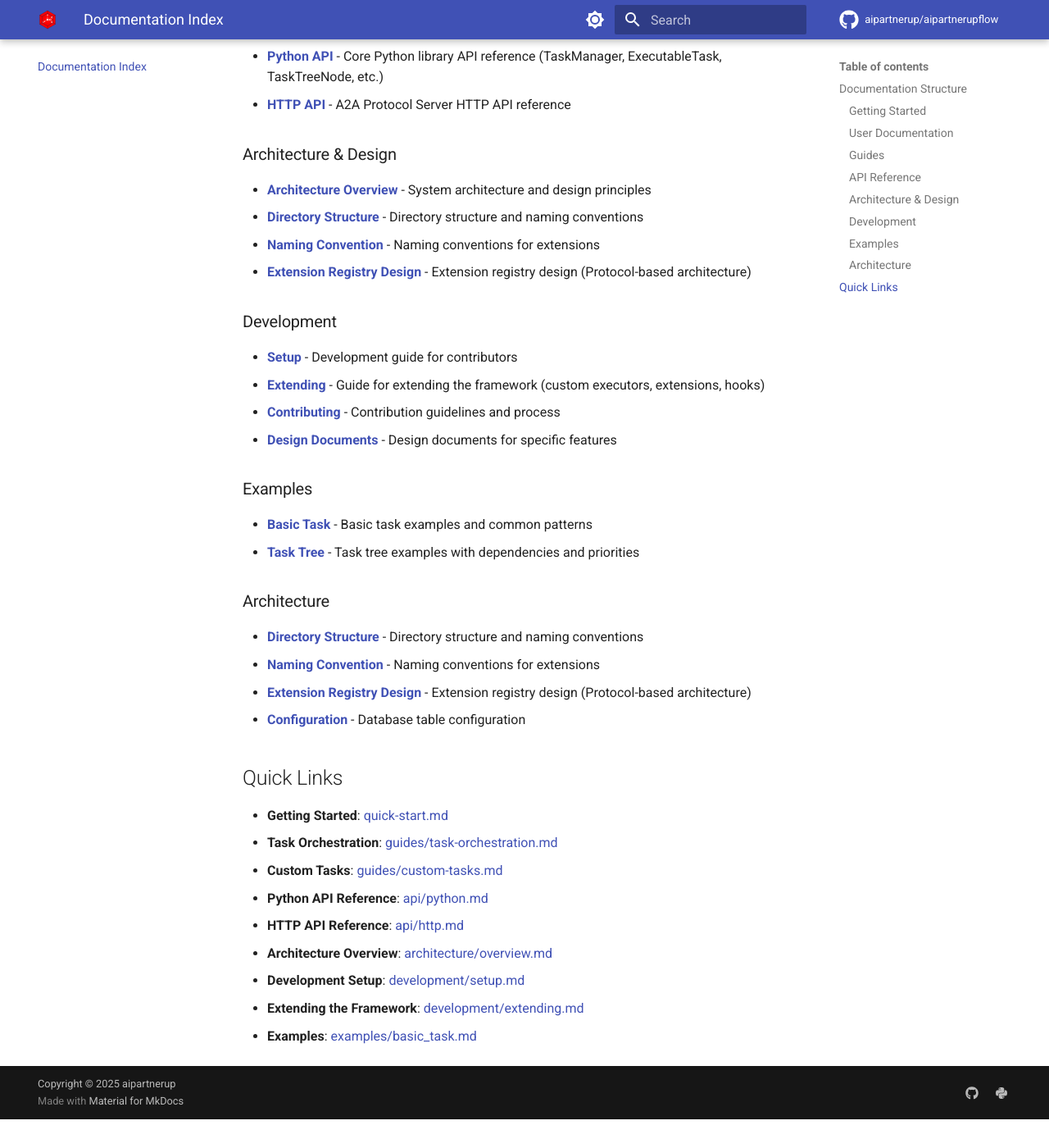
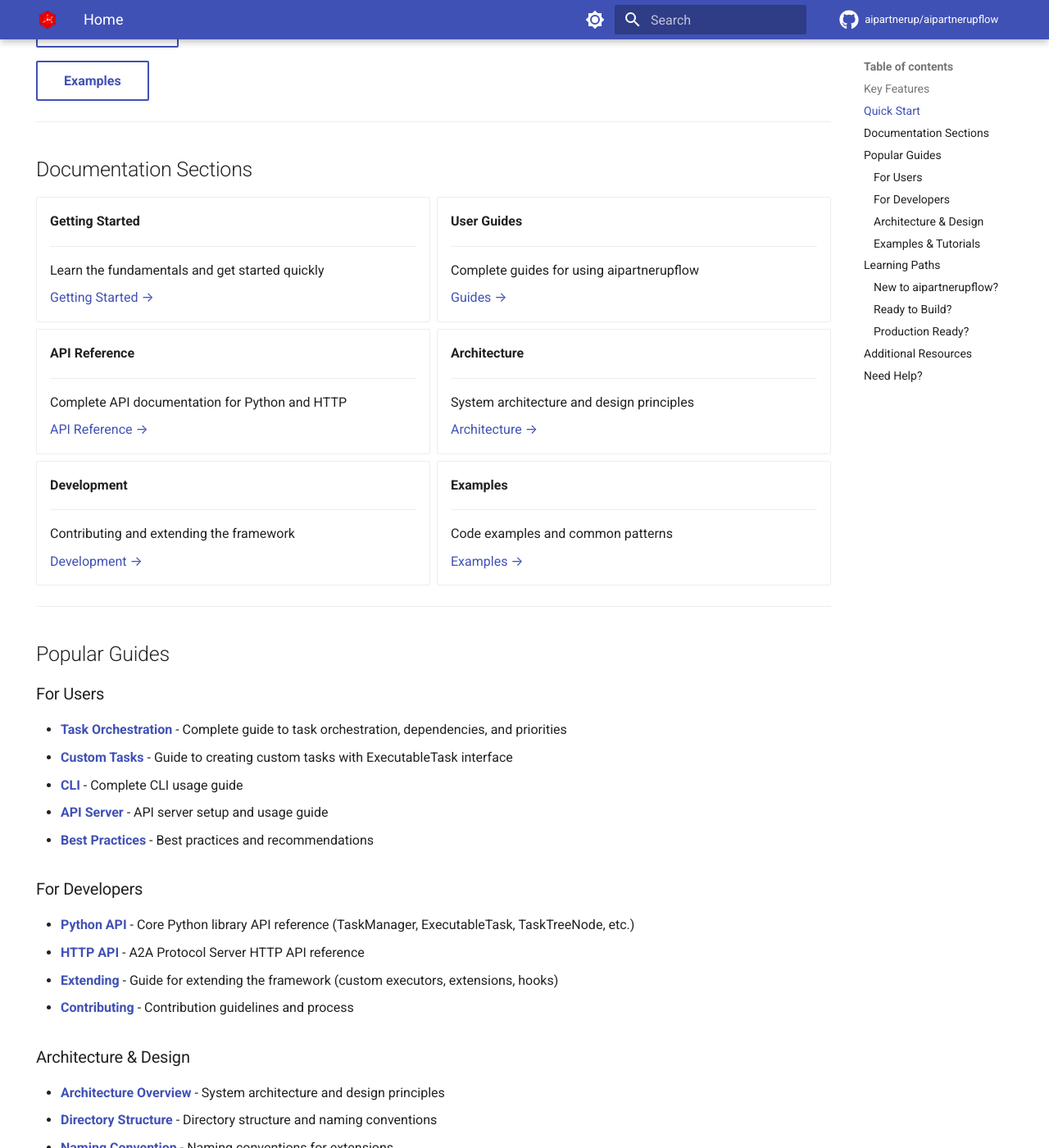
Before and after one commit to aipartnerup/aipartnerupflow-docs, an MkDocs documentation site: the page built from docs/index.md, in a window 1280 px wide and 1400 px high, scrolled down 746 px. Shown: the whole window at 82% size. Built offline with MkDocs 1.6.1 and Material for MkDocs 9.7.7, drawn with Linux system fonts in a browser that asks for light colours; comment, search, counter and statistics services are not loaded; the version menu is left out; before the commit the page ends 2111 px from its top, so only the background shows below that; some of the changed text lies outside the part shown.

Commit message:
feat: Add emoji support to documentation and enhance homepage layout with JavaScript for sidebar visibility; update default port in start script to 8001.

```diff
--- a/docs/index.md
+++ b/docs/index.md
@@ -1,55 +1,185 @@
-# Documentation Index
+<script>
+// Hide navigation sidebar on homepage only
+(function() {
+  if (window.location.pathname === '/' || window.location.pathname.match(/^\/[^\/]*\/?$/)) {
+    var style = document.createElement('style');
+    style.textContent = `
+      .md-sidebar--primary,
+      .md-nav--primary {
+        display: none !important;
+        visibility: hidden !important;
+        width: 0 !important;
+        margin: 0 !important;
+        padding: 0 !important;
+      }
+      .md-main__inner {
+        max-width: 100% !important;
+      }
+      .md-content {
+        margin-left: 0 !important;
+        max-width: 100% !important;
+        padding-left: 1rem !important;
+      }
+    `;
+    document.head.appendChild(style);
 
-This directory contains detailed documentation for the aipartnerupflow project.
+    // Also directly hide elements
+    setTimeout(function() {
+      var sidebar = document.querySelector('.md-sidebar--primary');
+      var nav = document.querySelector('.md-nav--primary');
+      if (sidebar) sidebar.style.display = 'none';
+      if (nav) nav.style.display = 'none';
+    }, 100);
+  }
+})();
+</script>
 
-## Documentation Structure
+# Welcome
 
-### Getting Started
-- **[Quick Start](getting-started/quick-start.md)** - 5-minute quick start guide
+**aipartnerupflow** is a Python framework for orchestrating and executing tasks. It manages when tasks run, how they depend on each other, and ensures everything executes in the right order.
 
-### User Documentation
-- **Main README**: See [GitHub Repository](https://github.com/aipartnerup/aipartnerupflow) - User guide and quick start
+## Key Features
 
-### Guides
+- **Simple Task Management** - Create, organize, and execute tasks with ease
+- **Dependency Handling** - Tasks automatically wait for their dependencies to complete
+- **Flexible Execution** - Support for custom tasks, LLM agents (CrewAI), and more
+- **Production Ready** - Built-in storage, streaming, and API support
+- **Extensible** - Easy to add custom task types and integrations
+
+---
+
+## Quick Start
+
+**New to aipartnerupflow?** Get up and running in 5 minutes!
+
+[Quick Start Guide](getting-started/quick-start.md){ .md-button .md-button--primary }
+
+[Core Concepts](getting-started/concepts.md){ .md-button }
+
+[Examples](examples/basic_task.md){ .md-button }
+
+---
+
+## Documentation Sections
+
+<div class="grid cards" markdown>
+
+-   __Getting Started__
+
+    ---
+
+    Learn the fundamentals and get started quickly
+
+    [Getting Started →](getting-started/index.md)
+
+-   __User Guides__
+
+    ---
+
+    Complete guides for using aipartnerupflow
+
+    [Guides →](guides/task-orchestration.md)
+
+-   __API Reference__
+
+    ---
+
+    Complete API documentation for Python and HTTP
+
+    [API Reference →](api/python.md)
+
+-   __Architecture__
+
+    ---
+
+    System architecture and design principles
+
+    [Architecture →](architecture/overview.md)
+
+-   __Development__
+
+    ---
+
+    Contributing and extending the framework
+
+    [Development →](development/setup.md)
+
+-   __Examples__
+
+    ---
+
+    Code examples and common patterns
+
+    [Examples →](examples/basic_task.md)
+
+</div>
+
+---
+
+## Popular Guides
+
+### For Users
+
 - **[Task Orchestration](guides/task-orchestration.md)** - Complete guide to task orchestration, dependencies, and priorities
 - **[Custom Tasks](guides/custom-tasks.md)** - Guide to creating custom tasks with ExecutableTask interface
 - **[CLI](guides/cli.md)** - Complete CLI usage guide
 - **[API Server](guides/api-server.md)** - API server setup and usage guide
+- **[Best Practices](guides/best-practices.md)** - Best practices and recommendations
 
-### API Reference
+### For Developers
+
 - **[Python API](api/python.md)** - Core Python library API reference (TaskManager, ExecutableTask, TaskTreeNode, etc.)
 - **[HTTP API](api/http.md)** - A2A Protocol Server HTTP API reference
+- **[Extending](development/extending.md)** - Guide for extending the framework (custom executors, extensions, hooks)
+- **[Contributing](development/contributing.md)** - Contribution guidelines and process
 
 ### Architecture & Design
+
 - **[Architecture Overview](architecture/overview.md)** - System architecture and design principles
-- **[Directory Structure](architecture/directory-structure.md)** - Directory structure and naming conventions
-- **[Naming Convention](architecture/naming-convention.md)** - Naming conventions for extensions
-- **[Extension Registry Design](architecture/extension-registry-design.md)** - Extension registry design (Protocol-based architecture)
-
-### Development
-- **[Setup](development/setup.md)** - Development guide for contributors
-- **[Extending](development/extending.md)** - Guide for extending the framework (custom executors, extensions, hooks)
-- **[Contributing](development/contributing.md)** - Contribution guidelines and process
-- **[Design Documents](development/design/)** - Design documents for specific features
-
-### Examples
-- **[Basic Task](examples/basic_task.md)** - Basic task examples and common patterns
-- **[Task Tree](examples/task-tree.md)** - Task tree examples with dependencies and priorities
-
-### Architecture
 - **[Directory Structure](architecture/directory-structure.md)** - Directory structure and naming conventions
 - **[Naming Convention](architecture/naming-convention.md)** - Naming conventions for extensions
 - **[Extension Registry Design](architecture/extension-registry-design.md)** - Extension registry design (Protocol-based architecture)
 - **[Configuration](architecture/configuration.md)** - Database table configuration
 
-## Quick Links
+### Examples & Tutorials
 
-- **Getting Started**: [quick-start.md](getting-started/quick-start.md)
-- **Task Orchestration**: [guides/task-orchestration.md](guides/task-orchestration.md)
-- **Custom Tasks**: [guides/custom-tasks.md](guides/custom-tasks.md)
-- **Python API Reference**: [api/python.md](api/python.md)
-- **HTTP API Reference**: [api/http.md](api/http.md)
-- **Architecture Overview**: [architecture/overview.md](architecture/overview.md)
-- **Development Setup**: [development/setup.md](development/setup.md)
-- **Extending the Framework**: [development/extending.md](development/extending.md)
-- **Examples**: [examples/basic_task.md](examples/basic_task.md)
+- **[Basic Task](examples/basic_task.md)** - Basic task examples and common patterns
+- **[Task Tree](examples/task-tree.md)** - Task tree examples with dependencies and priorities
+- **[Real World Examples](examples/real-world.md)** - Real-world use cases and examples
+- **[First Steps Tutorial](getting-started/tutorials/tutorial-01-first-steps.md)** - Complete beginner tutorial
+
+---
+
+## Learning Paths
+
+### New to aipartnerupflow?
+
+1. **[Core Concepts](getting-started/concepts.md)** (5 min) - Learn the fundamental ideas
+2. **[Quick Start](getting-started/quick-start.md)** (10 min) - Build your first task
+3. **[First Steps Tutorial](getting-started/tutorials/tutorial-01-first-steps.md)** - Complete beginner tutorial
+
+### Ready to Build?
+
+1. **[Task Orchestration Guide](guides/task-orchestration.md)** - Deep dive into task management
+2. **[Custom Tasks Guide](guides/custom-tasks.md)** - Create your own task types
+3. **[Examples](examples/basic_task.md)** - Copy-paste ready examples
+
+### Production Ready?
+
+1. **[Best Practices](guides/best-practices.md)** - Production recommendations
+2. **[API Reference](api/python.md)** - Complete API documentation
+3. **[Architecture Overview](architecture/overview.md)** - Understand the system design
+
+---
+
+## Additional Resources
+
+- [GitHub Repository](https://github.com/aipartnerup/aipartnerupflow) - Source code and issues
+- [PyPI Package](https://pypi.org/project/aipartnerupflow/) - Install from PyPI
+- [Protocol Documentation](protocol/01-overview.md) - A2A Protocol specification
+
+---
+
+## Need Help?
+
+Check out our [FAQ](guides/faq.md) for common questions and answers.
--- a/mkdocs.yml
+++ b/mkdocs.yml
@@ -65,6 +65,9 @@
       alternate_style: true
   - pymdownx.tasklist:
       custom_checkbox: true
+  - pymdownx.emoji:
+      emoji_index: !!python/name:material.extensions.emoji.twemoji
+      emoji_generator: !!python/name:material.extensions.emoji.to_svg
   - admonition
   - pymdownx.details
   - attr_list
```
Also changed, not shown: 1 other file.
